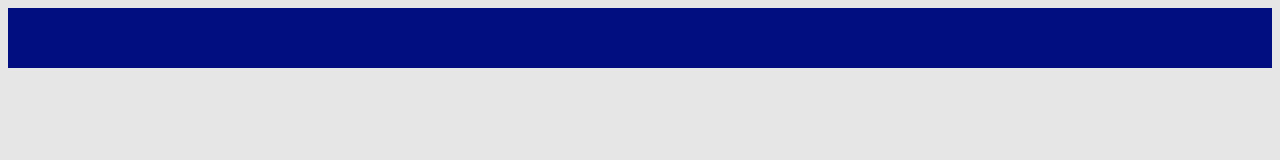
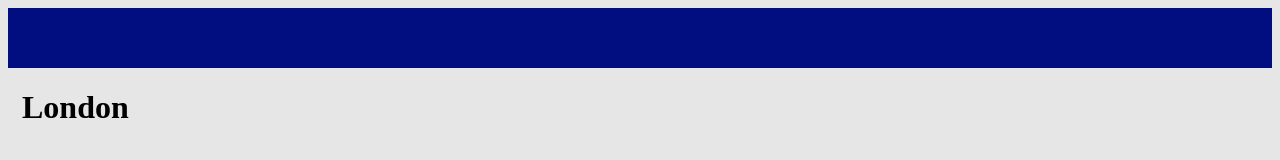
Before and after one commit to ValeSer/Html-blog02, a plain HTML site: page index.html in a window 1280 px wide. Drawn offline with Linux system fonts and the light colour scheme.

Commit message:
add a header title

```diff
--- a/index.html
+++ b/index.html
@@ -11,9 +11,9 @@
       <li> <a href="About"></a> </li>
     </ul>
   </nav>
-
-
-  <header></header>
+  <header>
+    <h1>London</h1>
+  </header>
   <main></main>
   <footer></footer>
 
```
